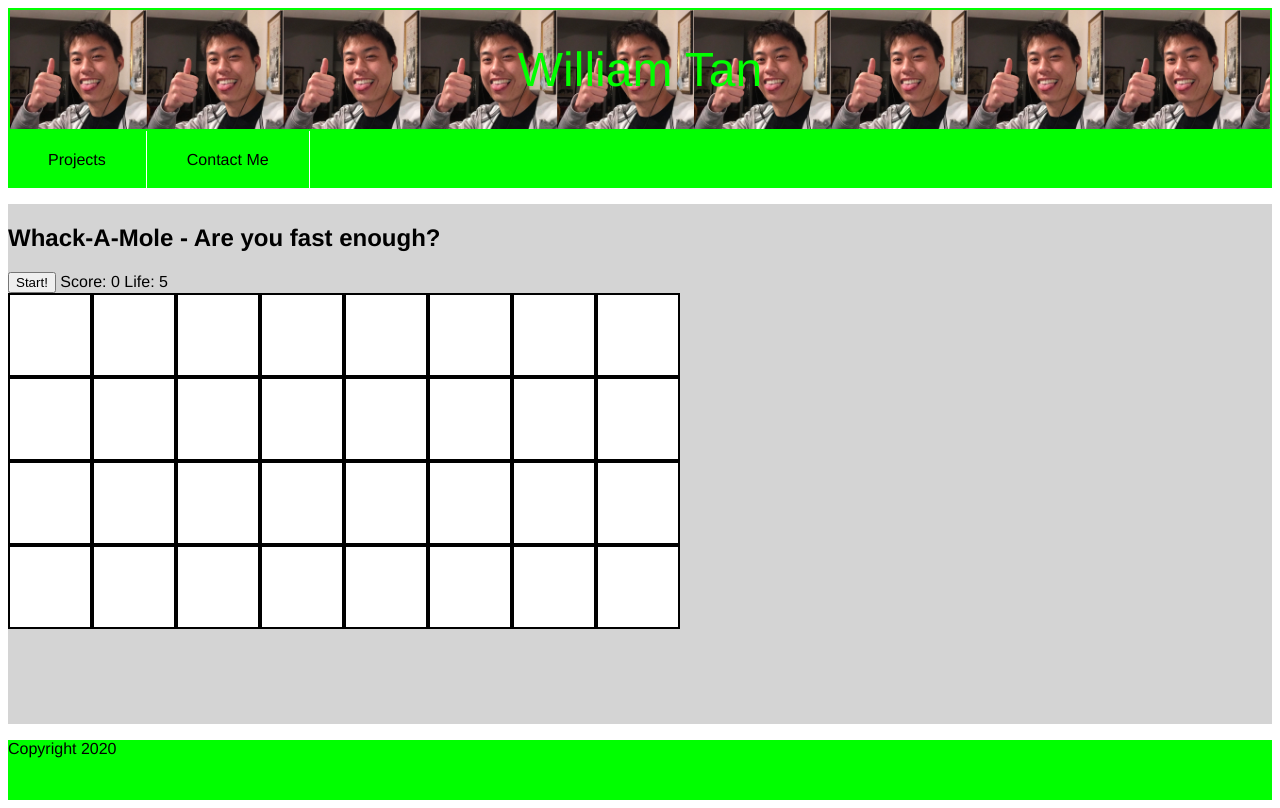
After one commit to williamtan37/personal-showcase-projects-website, a PHP site: page /whack-a-mole.php in a window 1280 px wide. The commit adds this page. Run offline with PHP 8.4, Linux system fonts and the light colour scheme.

Commit message:
Whack-a-mole completed

```diff
--- a/index.php
+++ b/index.php
@@ -14,7 +14,8 @@
 	<?php require 'nav.php' ?>
 
 	<div class="mainContent">
-		<a href="santa-wishlist.php"> Christmas wish-list app!</a>
+		<a href="santa-wishlist.php"> Christmas wish-list app!</a><br><br>
+		<a href="whack-a-mole.php"> Play whack-a-mole! See how high of a score you can get!</a>
 	</div>
 
 	<?php require 'footer.php' ?>
--- /dev/null
+++ b/scripts/whack-a-mole.js
@@ -0,0 +1,158 @@
+"use strict";
+var board;
+const ROWS = 4, COLS = 8;
+const REFRESH_INTERVAL = 10;
+const INITAL_SPAWN_INTERVAL = 1000, INITAL_EXPIRE_INTERVAL = 1700;
+var timeCounter, currSpawnInterval, currExpireTime;
+var score, life;
+var intervalID;
+
+class Mole{
+	constructor(expireTime){
+		this.expireTime =  expireTime;
+	}
+}
+
+function createEmptyBoard()
+{
+	let result = [];
+	for(let i = 0; i < ROWS; i++){
+		let row = [];
+		for(let j = 0; j < COLS; j++)
+			row.push(null);
+		result.push(row);
+		row = [];
+	}
+	return result;
+}
+
+function newGameResetVariables()
+{
+	currSpawnInterval = INITAL_SPAWN_INTERVAL;
+	currExpireTime = INITAL_EXPIRE_INTERVAL;
+	timeCounter = 0;
+	score = 0;
+	life = 5;
+	board = createEmptyBoard();
+}
+
+function handleStartButtonClick()
+{
+	$("#startButton").html("Started");
+	$("#startButton").prop('disabled', true)
+	newGameResetVariables();
+	intervalID = setInterval(startGame,REFRESH_INTERVAL);
+}
+
+function increaseDifficulty(){
+
+	if(currSpawnInterval > 300)
+		currSpawnInterval -= Math.floor(Math.random() * 35);
+	if(currExpireTime > 500)
+		currExpireTime -= Math.floor(Math.random() * 18);
+}
+
+function startGame()
+{
+	timeCounter += 10;
+	if(timeCounter >= currSpawnInterval){
+		timeCounter = 0;
+		spawnMole();
+	}
+
+	deleteExpiredMole();
+	updateGraphics();
+
+	if(life == 0)
+		gameOver();
+}
+
+function spawnMole()
+{
+	let coord = findEmptySpot();
+	let now = new Date();
+	board[coord['row']][coord['col']] = new Mole(now.getTime() + currExpireTime);
+}
+
+function findEmptySpot()
+{
+	let row;
+	let col;
+	do{
+		row = Math.floor(Math.random() * ROWS);
+		col = Math.floor(Math.random() * COLS);
+	}
+	while(board[row][col] != null);
+
+	return {'row': row, 'col': col};
+}
+
+function deleteExpiredMole()
+{
+	for(let i = 0; i < ROWS; i++){
+		for(let j = 0; j < COLS; j++){
+			let now = new Date();
+			let curr = board[i][j];
+			if(curr != null &&  now.getTime() > curr.expireTime){
+				board[i][j] = null;
+				life--;
+				let parentSelector = "#" + i.toString() + j.toString();
+				let redXId = i.toString() + j.toString() + "redX";
+
+				$(parentSelector).removeAttr("onclick");
+				$(parentSelector).append("<img id=" + redXId + " src='assets/redX.jpg' width='80px' height='80px'>");
+				setTimeout(()=>{$("#"+redXId).remove()},160);
+			}
+		}
+	}
+}
+
+function updateGraphics()
+{
+	$("#score").html(score);
+	$("#life").html(life);
+
+	for(var i = 0; i < ROWS; i++){
+		for(let j = 0; j < COLS; j++){
+			let curr = board[i][j];
+			let eventSelector = "#" + i.toString() + j.toString();
+			if(curr instanceof Mole){
+				$(eventSelector).css("background-image", "url('/assets/mole.jpg')");
+				$(eventSelector).css("background-size", "80px");
+				$(eventSelector).attr("onclick", "userKilledMole(this);");
+			}
+			else
+				$(eventSelector).css("background-image", "none");
+		}
+	}
+}
+
+function userKilledMole(event)
+{
+	board[event.id[0]][event.id[1]] = null;
+	let eventSelector = "#" + event.id;  //Gives String position like "12" or "43"
+ 	$(eventSelector).removeAttr("onclick");
+	score++;
+	increaseDifficulty();
+
+	let greenCheckId = event.id + "greenCheck";
+	$(eventSelector).append("<img id=" + greenCheckId + " src='assets/greencheck.jpg' width='80px' height='80px'>");
+	setTimeout(()=>{$("#"+greenCheckId).remove()},160);
+}
+
+function gameOver()
+{
+	clearInterval(intervalID);
+
+	for(var i = 0; i < ROWS; i++){
+		for(let j = 0; j < COLS; j++){
+			let parentSelector = "#" + i.toString() + j.toString();
+			$(parentSelector).removeAttr("onclick");
+		}
+	}
+
+	$("#startButton").html("Game Over. Try Again?");
+	$("#startButton").prop('disabled', false);
+}
+
+$('#startButton').attr("onclick", "handleStartButtonClick()");
--- /dev/null
+++ b/style/whack-a-mole.css
@@ -0,0 +1,15 @@
+.square{
+	float:left;
+	height: 80px;
+	width: 80px;
+	background-color:white;
+	border: 2px solid black;
+}
+
+.row{
+	clear:left;
+}
+
+.square:hover{
+	background-color:grey;
+}
--- /dev/null
+++ b/whack-a-mole.php
@@ -0,0 +1,106 @@
+<!DOCTYPE html>
+<html>
+
+<head>
+	<title>Play Whack-a-mole</title>
+	<link rel="stylesheet" href="style/global.css">
+	<link rel="stylesheet" href="style/header.css">
+	<link rel="stylesheet" href="style/nav.css">
+	<link rel="stylesheet" href="style/footer.css">
+	<link rel="stylesheet" href="style/whack-a-mole.css">
+</head>
+
+<body>
+	<?php require 'header.php' ?>
+	<?php require 'nav.php' ?>
+
+
+	<div class="mainContent appContainer">
+		<h2> Whack-A-Mole - Are you fast enough?</h2>
+		<div class="statusBar">
+			<Button id= "startButton" type="button">Start! </Button>
+			<span class="startScore">Score: <output id="score">0</output></span>
+			<span >Life: <output id="life">5</output></span>
+		</div>
+		<div class="row">
+			<div id= '00' class="square">
+			</div>
+			<div id= '01' class="square">
+			</div>
+			<div id= '02' class="square">
+			</div>
+			<div id= '03' class="square">
+			</div>
+			<div id= '04' class="square">
+			</div>
+			<div id= '05' class="square">
+			</div>
+			<div id= '06' class="square">
+			</div>
+			<div id= '07' class="square">
+			</div>
+		</div>
+		<div class="row">
+			<div id= '10' class="square">
+			</div>
+			<div id= '11' class="square">
+			</div>
+			<div id= '12' class="square">
+			</div>
+			<div id= '13' class="square">
+			</div>
+			<div id= '14' class="square">
+			</div>
+			<div id= '15' class="square">
+			</div>
+			<div id= '16' class="square">
+			</div>
+			<div id= '17' class="square">
+			</div>
+		</div>
+		<div class="row">
+			<div id='20' class="square">
+			</div>
+			<div id='21' class="square">
+			</div>
+			<div id='22' class="square">
+			</div>
+			<div id='23' class="square">
+			</div>
+			<div id='24' class="square">
+			</div>
+			<div id='25' class="square">
+			</div>
+			<div id='26' class="square">
+			</div>
+			<div id='27' class="square">
+			</div>
+		</div>
+		<div class="row">
+			<div id='30' class="square">
+			</div>
+			<div id='31' class="square">
+			</div>
+			<div id='32' class="square">
+			</div>
+			<div id='33' class="square">
+			</div>
+			<div id='34'class="square">
+			</div>
+			<div id='35' class="square">
+			</div>
+			<div id='36' class="square">
+			</div>
+			<div id='37' class="square">
+			</div>
+		</div>
+	</div>
+
+
+	<?php require 'footer.php' ?>
+
+	<script src="https://code.jquery.com/jquery-3.5.1.min.js"></script>
+	<script src="scripts/whack-a-mole.js"></script>
+</body>
+
+</html>
```
Also changed, not shown: santa-wishlist.php (+4 -3 lines), assets/greencheck.jpg (added), assets/mole.jpg (added), assets/redX.jpg (added), 2 other files.
